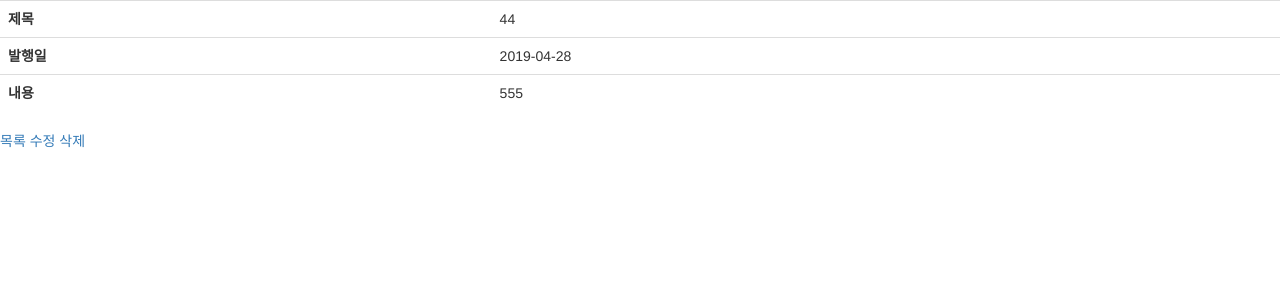
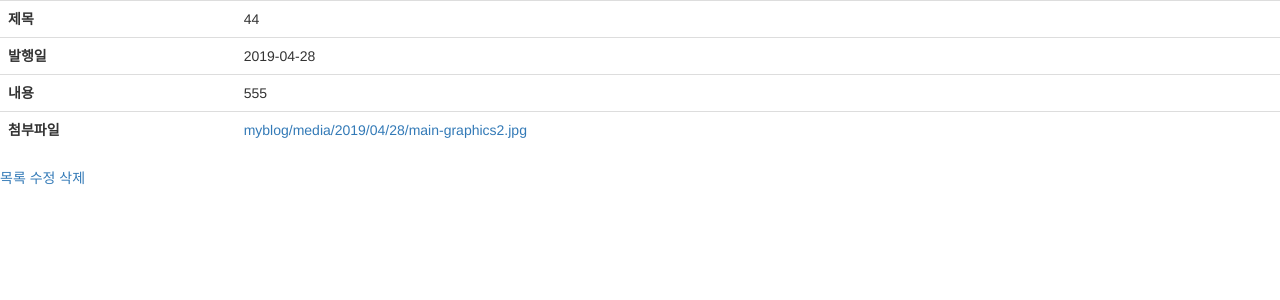
Before and after one commit to jisung87kr/myblog, a Django app: page /myblog/post/7/ in a window 1280 px wide. Shown: the top 300 px of the page. Run offline with Django 3.2, Linux system fonts and the light colour scheme; data comes from the database, SQL or seed files in the repository; both versions use the stored data as it was after the commit; some libraries are stand-ins or nearby versions.

Commit message:
add uploadfile

```diff
--- a/mysite/myblog/form.py
+++ b/mysite/myblog/form.py
@@ -4,4 +4,4 @@ from .models import Post
 class PostForm(forms.ModelForm):
     class Meta:
         model = Post
-        fields = ('autor', 'title', 'content', 'created_date', 'published_date')
+        fields = ('autor', 'title', 'content', 'files', 'created_date', 'published_date')
--- a/mysite/myblog/models.py
+++ b/mysite/myblog/models.py
@@ -6,6 +6,7 @@ class Post(models.Model):
     autor = models.ForeignKey('auth.User', on_delete=models.CASCADE)
     title = models.CharField(max_length=255, null=False, blank=False)
     content = models.TextField()
+    files = models.FileField(null=True, upload_to="myblog/media/%Y/%m/%d")
     created_date = models.DateTimeField(default=timezone.now)
     published_date = models.DateTimeField(default=timezone.now)
 
--- a/mysite/myblog/templates/myblog/post.html
+++ b/mysite/myblog/templates/myblog/post.html
@@ -15,6 +15,12 @@
             <th>내용</th>
             <td>{{ post.content }}</td>
         </tr>
+        <tr>
+            <th>첨부파일</th>
+            <td>
+                <a href="{{ post.files.url }}" target="_blank" >{{ post.files.name }}</a>
+            </td>
+        </tr>
     </tbody>
 </table>
 <a href="{% url 'myblog:index' %}">목록</a>
--- a/mysite/myblog/templates/myblog/write.html
+++ b/mysite/myblog/templates/myblog/write.html
@@ -1,6 +1,6 @@
 {% extends 'myblog/base.html' %}
 {% block content %}
-<form action="" method="post">
+<form action="" method="post" enctype="multipart/form-data">
     {% csrf_token %}
     {{ form.as_p }}
     <input type="submit" value="save">
--- a/mysite/myblog/views.py
+++ b/mysite/myblog/views.py
@@ -32,7 +32,7 @@ def post(request, pk):
 
 def write(request):
     if request.method == 'POST':
-        form = PostForm(request.POST)
+        form = PostForm(request.POST, request.FILES)
         if form.is_valid():
             post = form.save(commit=False)
             post.author = request.user
@@ -45,7 +45,7 @@ def write(request):
 def modi(request, pk):
     post = get_object_or_404(Post, pk=pk)
     if request.method == 'POST':
-        form = PostForm(request.POST, instance=post)
+        form = PostForm(request.POST, request.FILES, instance=post)
         if form.is_valid():
             post = form.save(commit=False)
             post.author = request.user
--- a/mysite/mysite/settings.py
+++ b/mysite/mysite/settings.py
@@ -119,3 +119,6 @@ USE_TZ = True
 # https://docs.djangoproject.com/en/2.1/howto/static-files/
 
 STATIC_URL = '/static/'
+STATIC_PATH = os.path.join(BASE_DIR, 'static')
+MEDIA_URL = '/media/'
+MEDIA_PATH = os.path.join(BASE_DIR, 'media')
--- a/mysite/mysite/urls.py
+++ b/mysite/mysite/urls.py
@@ -15,8 +15,10 @@ Including another URLconf
 """
 from django.contrib import admin
 from django.urls import path, include
+from django.conf import settings
+from django.conf.urls.static import static
 
 urlpatterns = [
     path('admin/', admin.site.urls),
     path('myblog/', include('myblog.urls'))
-]
+] + static(settings.MEDIA_URL, document_root=settings.MEDIA_ROOT)
```
Also changed, not shown: mysite/db.sqlite3, mysite/myblog/media/2019/04/28/main-graphics2.jpg (added), mysite/myblog/migrations/0005_post_files.py (added).
